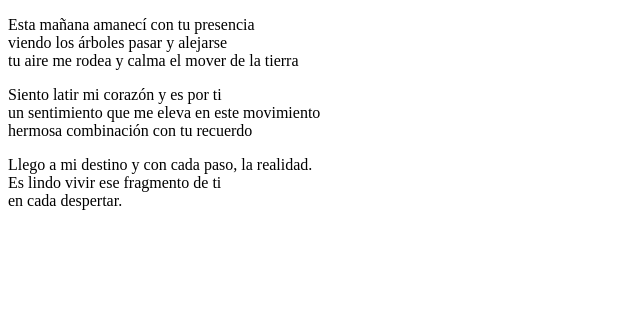
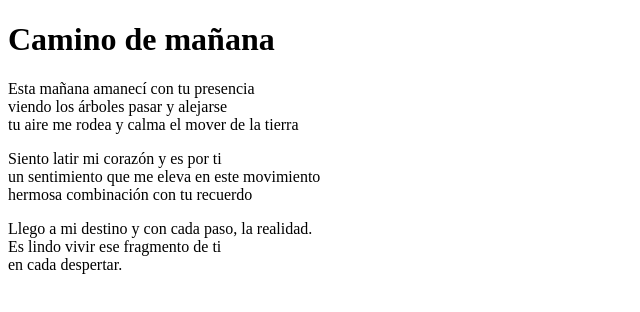
Before and after one commit to cesarcori/poeta-cautivo, a plain HTML site: page poemas/2024-07-11-camino-de-mañana.html in a window 1280 px wide. Shown: the whole page, without its empty margins (0-640 px from the left). Drawn offline with Linux system fonts and the light colour scheme.

Commit message:
add: titulo

```diff
--- a/poemas/2024-07-11-camino-de-mañana.html
+++ b/poemas/2024-07-11-camino-de-mañana.html
@@ -5,6 +5,7 @@
     <title>Camino de mañana</title>
   </head>
   <body>
+    <h1>Camino de mañana</h1>
     <p>
       Esta mañana amanecí con tu presencia <br>
       viendo los árboles pasar y alejarse <br>
```
